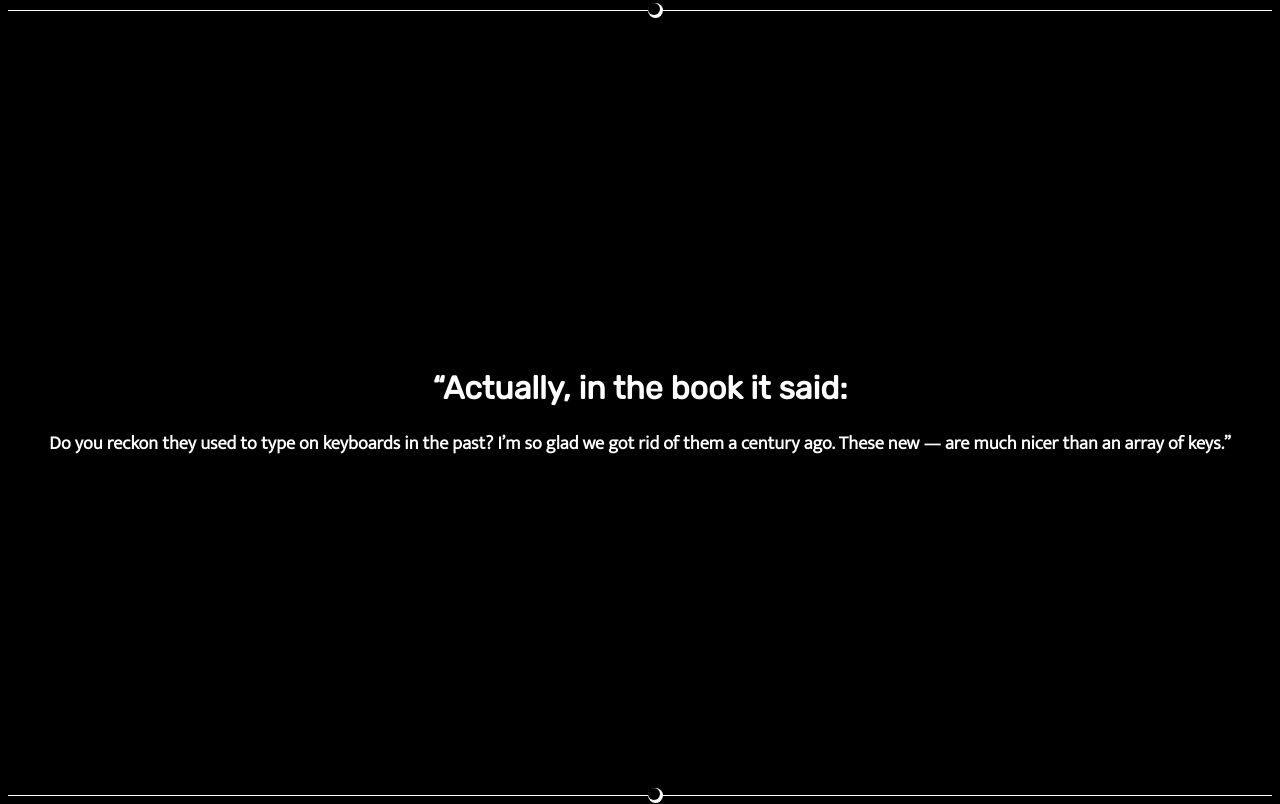
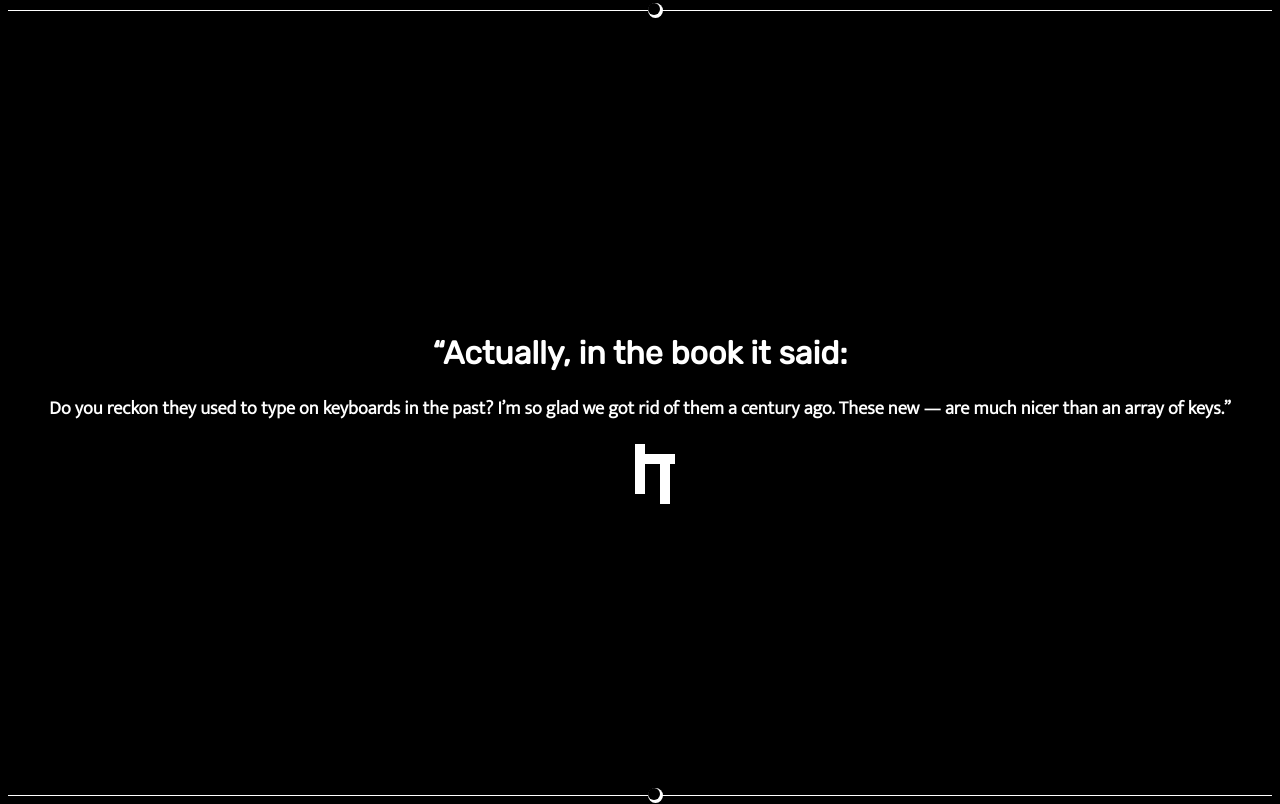
Before and after one commit to whatisgonee/NorthernCopse, a plain HTML site: page index.html in a window 1280 px wide. Shown: the part 2352-3156 px from the top of the page. Drawn offline with Linux system fonts and the light colour scheme.

Commit message:
Update index.html

```diff
--- a/index.html
+++ b/index.html
@@ -44,6 +44,7 @@
 		<div id="actually" class="screen">
 			<h1>“Actually, in the <a href="./nowhere">book</a> it said:</h1>
 			<h3 id="actuallyItSaid" style="margin:0"></h3>
+			<div id="ruins"></div>
 		</div>
 
 		<div class="smallMoon"></div>
```
